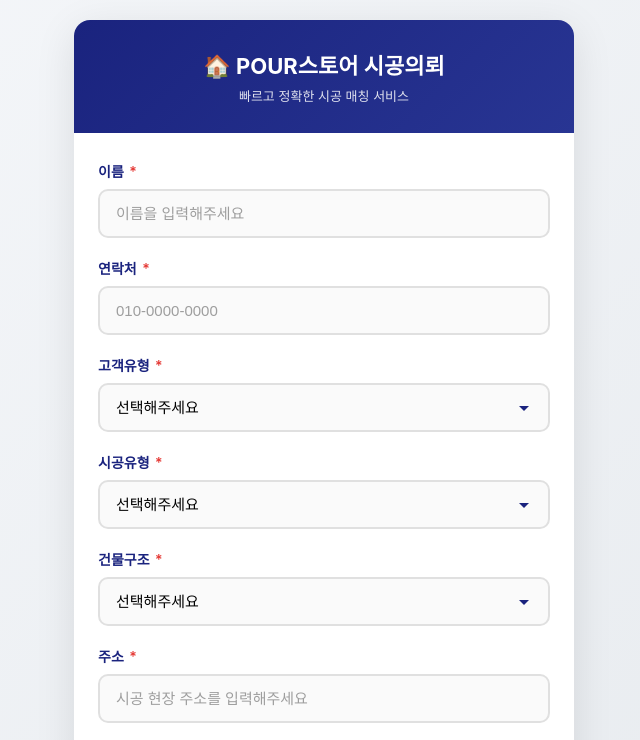
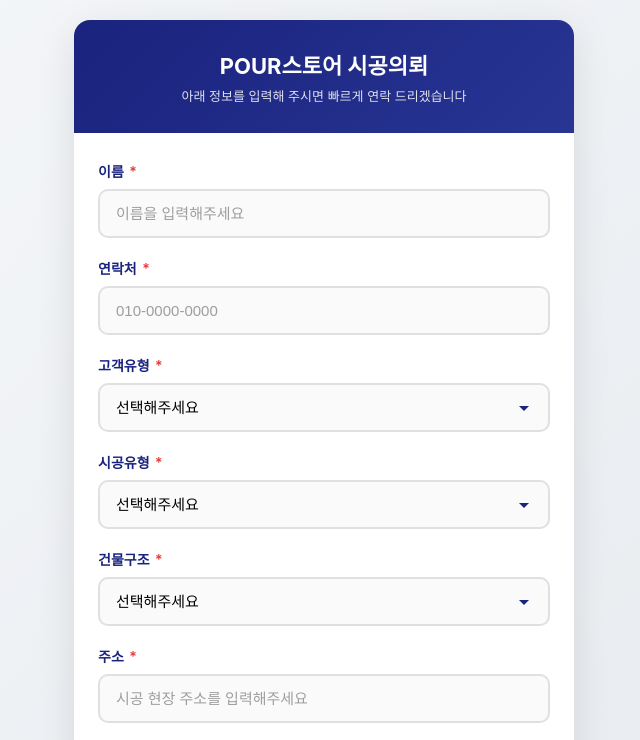
Before and after one commit to netformrnd-lab/pourstore1, a plain HTML site: page index.html in a window 1280 px wide. Shown: the top 740 px of the page, without its empty margins (316-956 px from the left). Drawn offline with Linux system fonts and the light colour scheme.

Commit message:
Update index.html

```diff
--- a/index.html
+++ b/index.html
@@ -326,8 +326,8 @@
 <body>
     <div class="container">
         <div class="header">
-            <h1>🏠 POUR스토어 시공의뢰</h1>
-            <p>빠르고 정확한 시공 매칭 서비스</p>
+            <h1>POUR스토어 시공의뢰</h1>
+            <p>아래 정보를 입력해 주시면 빠르게 연락 드리겠습니다</p>
         </div>
 
         <!-- 입력 폼 -->
@@ -453,7 +453,7 @@
         // ==================== 설정 ====================
         const CONFIG = {
             // Google Apps Script 웹앱 URL (여기에 실제 URL 입력)
-            WEBAPP_URL: 'https://script.google.com/macros/s/AKfycbzUHBJqtQVddKMhU60ObYwzHMMkKtGy4ne1lOjl6P8-NiyfJS0kEy4qPHwkFdr5bXvH/exec',
+            WEBAPP_URL: 'YOUR_GOOGLE_APPS_SCRIPT_URL_HERE',
             MAX_PHOTOS: 5,
             MAX_FILE_SIZE: 10 * 1024 * 1024 // 10MB
         };
```
